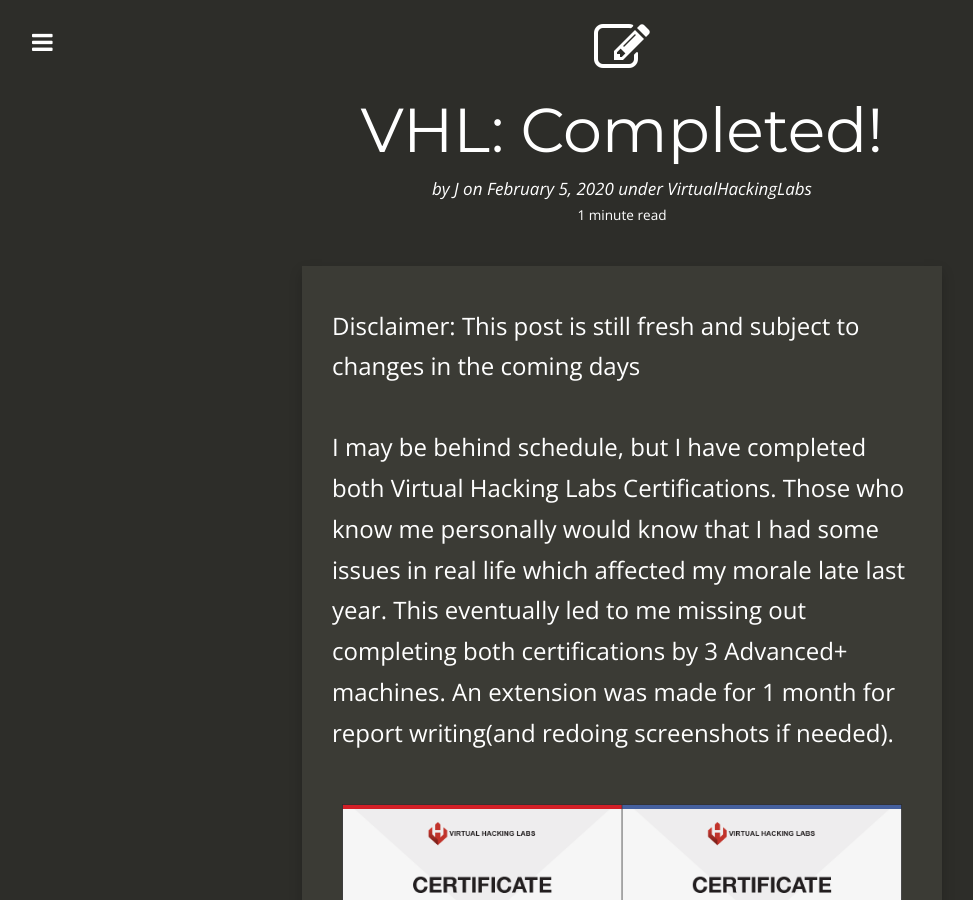
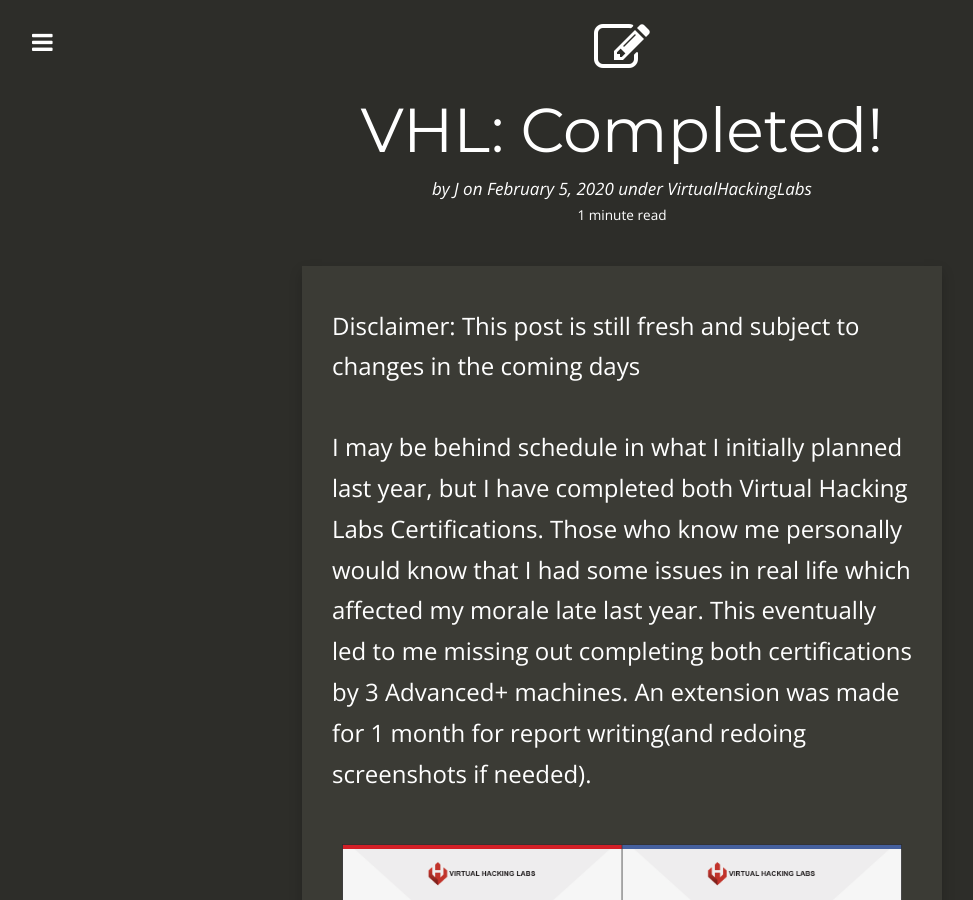
Before and after one commit to Dreamscent/Dreamscent.github.io, a Jekyll site: the page built from _posts/2020-02-05-VHL-Completed.md, in a window 1280 px wide and 900 px high. Shown: the whole window, without its empty margins (18-991 px from the left). Built offline with Jekyll 4.4.1, drawn with Linux system fonts in a browser that asks for light colours; nearby versions of some CDN libraries.

Commit message:
Update 2020-02-05-VHL-Completed.md

```diff
--- a/_posts/2020-02-05-VHL-Completed.md
+++ b/_posts/2020-02-05-VHL-Completed.md
@@ -14,7 +14,7 @@
 
 Disclaimer: This post is still fresh and subject to changes in the coming days
 
-I may be behind schedule, but I have completed both Virtual Hacking Labs Certifications. Those who know me personally would know that I had some issues in real life which affected my morale late last year. This eventually led to me missing out completing both certifications by 3 Advanced+ machines. An extension was made for 1 month for report writing(and redoing screenshots if needed).
+I may be behind schedule in what I initially planned last year, but I have completed both Virtual Hacking Labs Certifications. Those who know me personally would know that I had some issues in real life which affected my morale late last year. This eventually led to me missing out completing both certifications by 3 Advanced+ machines. An extension was made for 1 month for report writing(and redoing screenshots if needed).
 
 
 ![Certificates](/images/VHL/VHL-CoC.png)
```
